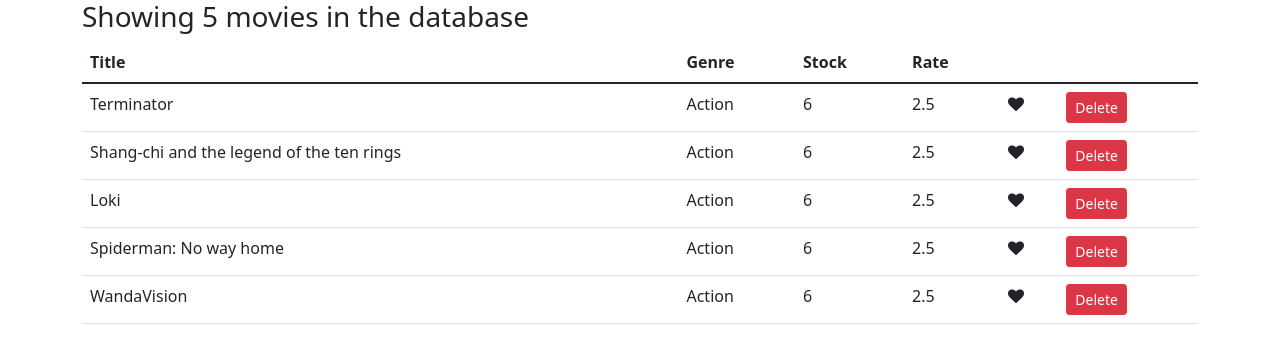
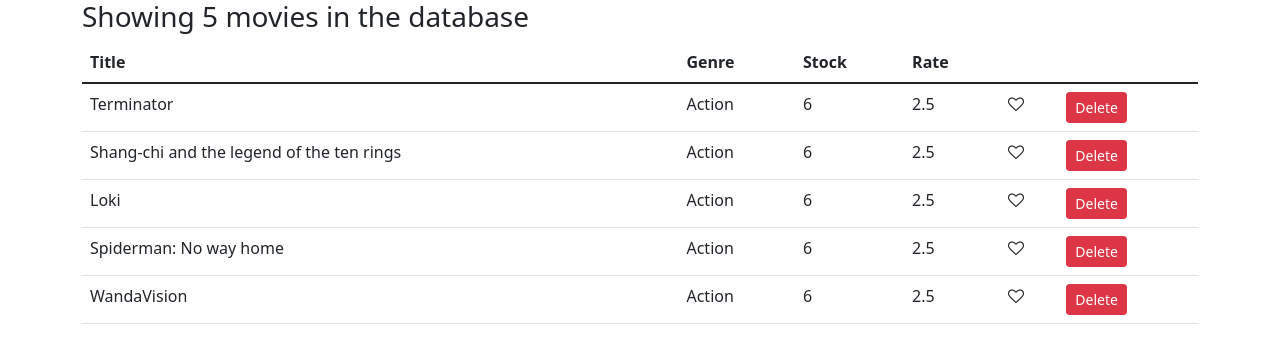
Before and after one commit to anhndse05746/React-Course, a React (Create React App) app: page / in a window 1280 px wide. Shown: the top 354 px of the page. Built offline with nearby package versions, Linux system fonts and the light colour scheme.

Commit message:
like btn

```diff
--- a/src/Components/like.tsx
+++ b/src/Components/like.tsx
@@ -7,7 +7,7 @@ export interface LikeProps {
 
 const Like: React.FC<LikeProps> = ({ like, onClick }) => {
   let text = "fa fa-heart";
-  const getIcon = (like: boolean) => (like === true ? (text += "-o") : text);
+  const getIcon = (like: boolean) => (like === true ? text : (text += "-o"));
   return (
     <i
       onClick={onClick}
```
